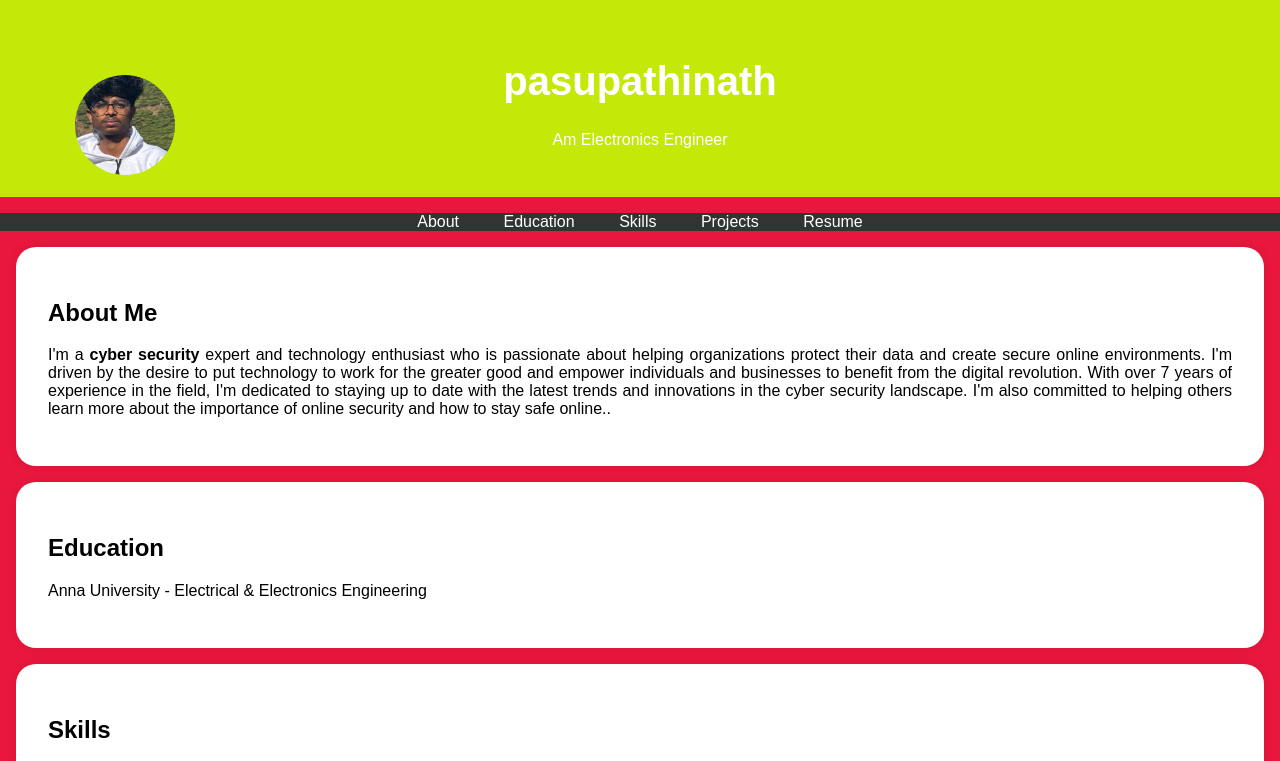
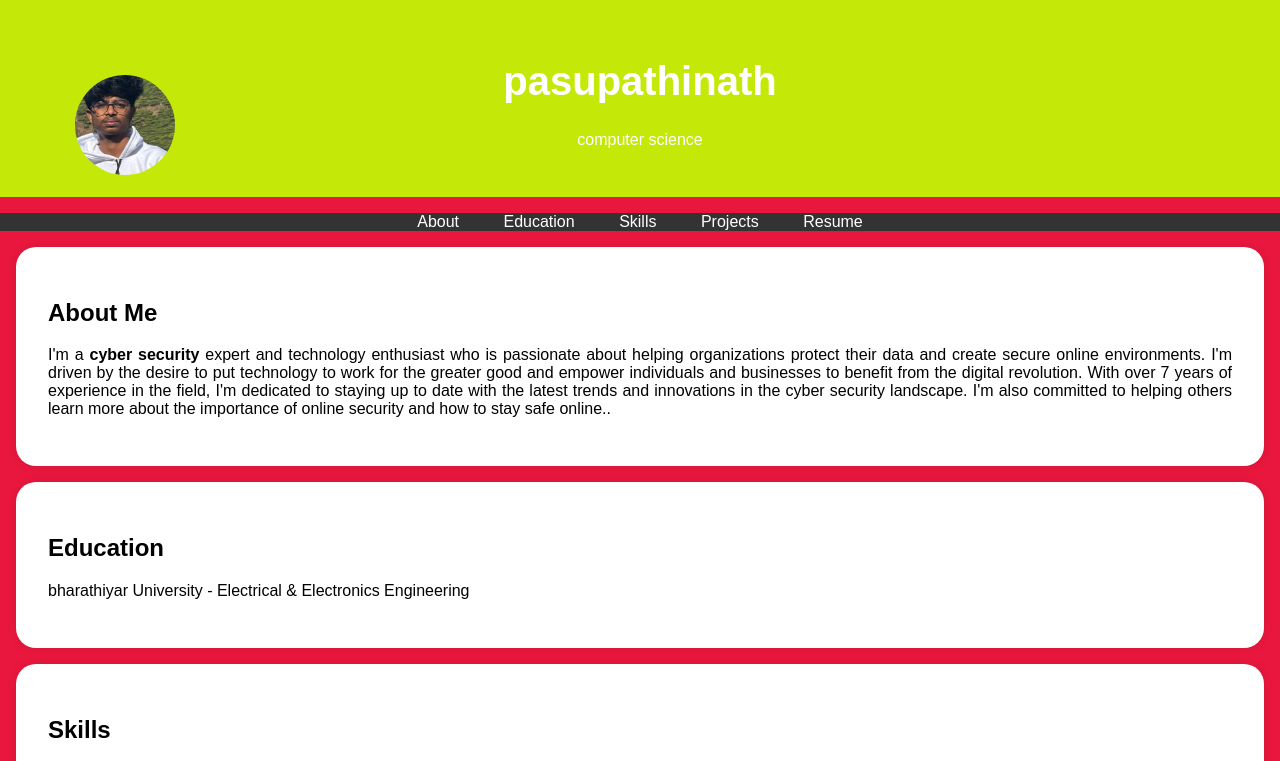
Before and after one commit to pasupathi0710/Digital--portfolio, a plain HTML site: page index.html in a window 1280 px wide. Shown: the top 761 px of the page. Drawn offline with Linux system fonts and the light colour scheme.

Commit message:
Update index.html

```diff
--- a/index.html
+++ b/index.html
@@ -97,7 +97,7 @@
             <!-- Add your profile picture here -->
             <img src="./IMG-20250324-WA0005.jpg" alt="Your Profile Picture" class="profile-picture">
             <h1>pasupathinath</h1></h1>
-            <p>Am Electronics Engineer</p>
+            <p>computer science </p>
         </div>
     </header>
 
@@ -122,7 +122,7 @@
     <section id="education">
         <div class="section-content">
             <h2>Education</h2>
-            <p>Anna University  - Electrical & Electronics Engineering</p>
+            <p>bharathiyar University  - Electrical & Electronics Engineering</p>
 
 
         </div>
```
